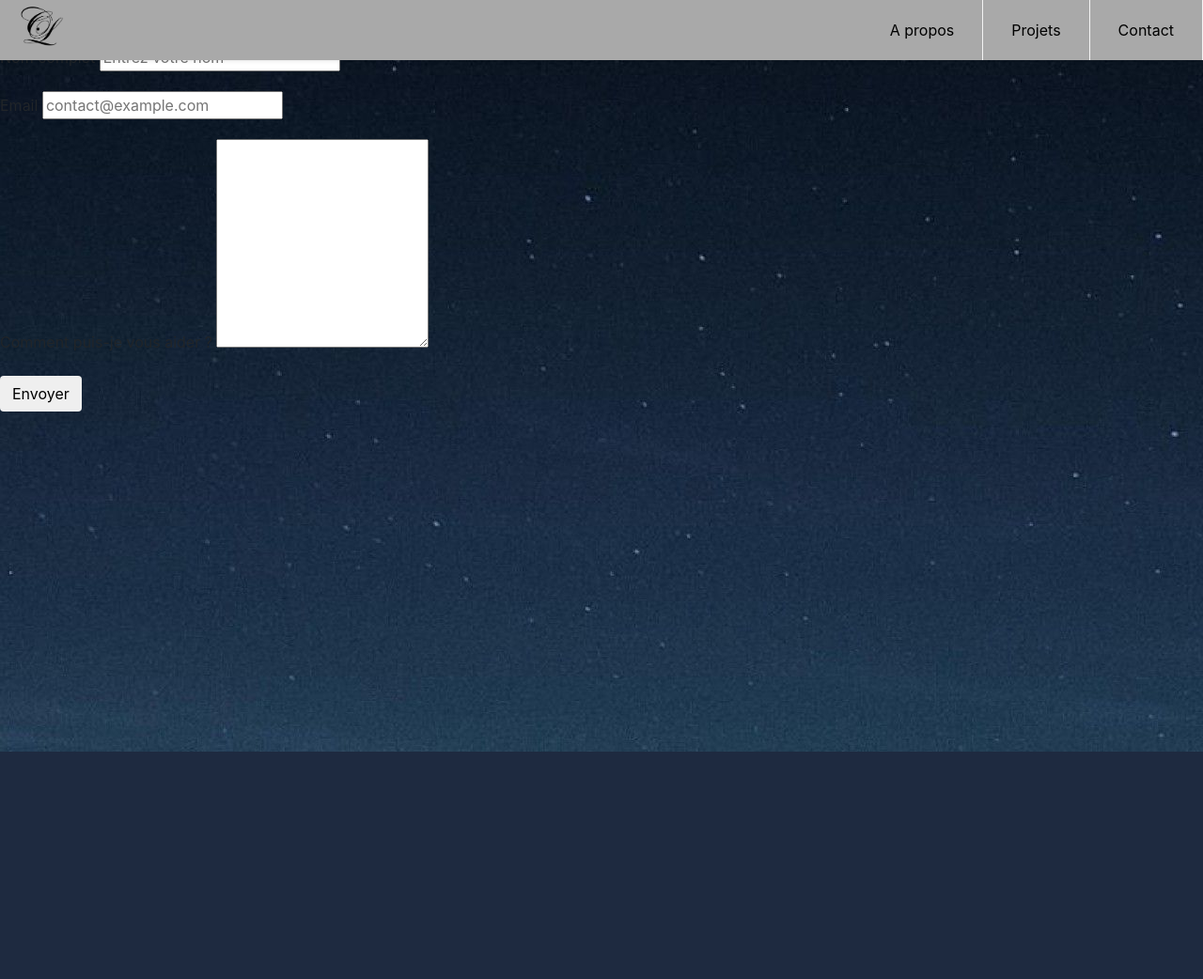
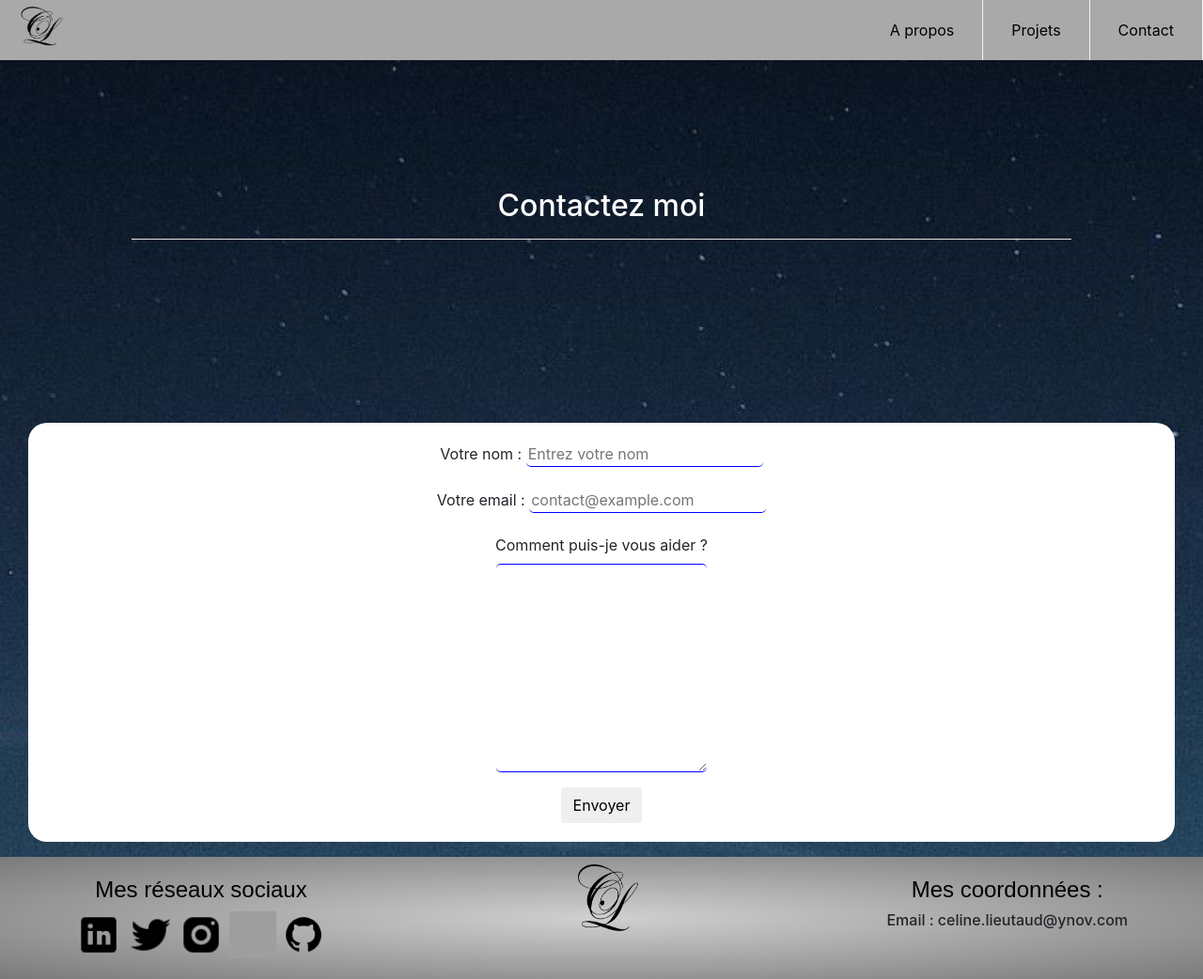
Before and after one commit to OphisDgn/projetweb, a PHP site: page /contact.html in a window 1280 px wide. Shown: the whole page at 94% size. Before the commit the page ends 800 px from the top, so only its background shows below. Run offline with PHP 8.4, Linux system fonts and the light colour scheme; grey boxes are pictures that could not be loaded.

Commit message:
bonne nuit

```diff
--- a/about.css
+++ b/about.css
@@ -198,13 +198,16 @@ h2 {
 /* fin section B */
 
 /* bouton de competences */
+#compte {
+    text-align: center;
+    margin-bottom: 30px;
+}
 .btn-competence {
     color: white;
     text-align: center;
 }
 .btn {
     border: 2px solid black;
-    text-align: center;
 }
 .btn-primary {
     color: #000;
--- a/about.html
+++ b/about.html
@@ -55,7 +55,7 @@
             </li>
         </ul>
     </section>
-    <section>
+    <section id="compte">
         <div id="bouton">
             <p class="btn-competence">Apprenez à me connaître au travers de mes compétences</p>
             <a class="btn btn-primary btn-xl" href="competence.html" role="button" style="color: black">Competences</a>
--- a/contact.css
+++ b/contact.css
@@ -1,16 +1,4 @@
-body {
-  margin: 0;
-  font-family: Helvetica, sans-serif;
-  background-image: url(image/thor.jpg);
-}
-
-.logo {
-  color: black;
-}
-
-
 /* header */
-
 .header {
   background-color: darkgray;
   box-shadow: 1px 1px 4px 0 rgba(0,0,0,.1);
@@ -124,4 +112,132 @@ body {
   }
 }
 
-/* partie formulaire */
+/* general */
+body {
+  margin: 0;
+  font-family: Helvetica, sans-serif;
+  background-image: url(image/thor.jpg);
+}
+
+.logo {
+  color: black;
+}
+
+hr {
+    background-color: white;
+    width: 400px;
+}
+@media (min-width: 48em) {
+    hr {
+        background-color: white;
+        width: 1000px;
+    }
+}
+/* fin general */
+
+/* section A  */
+#section-a {
+    background-image: url(image/thor.jpg);
+    background-repeat: no-repeat;
+    color: white;
+    height: 450px;
+}
+.content-wrap {
+    padding-top: 200px;
+    text-align: center;
+}
+/* fin section A */
+
+/* section conta = formulaire */
+#conta {
+    background-color: white;
+    text-align: center;
+    margin-left: 30px;
+    margin-right: 30px;
+    border-radius: 20px;
+}
+#form {
+    padding-top: 20px;
+    padding-bottom: 20px;
+}
+#name, #email, #message {
+    border-radius: 5px;
+    border: none;
+    border-bottom: 1px solid blue;
+}
+#message {
+    min-height: 90px;
+    max-height: 400px;
+    min-width: 50px;
+    max-width: 400px;
+    border-top: 1px solid blue;
+}
+/* partie footer */
+#socialmedia {
+    padding-top: 3px;
+}
+#coordonnes {
+    padding-top: 52px;
+}
+#logofooter {
+    margin-top: 2px;
+    padding-top: 2px;
+    height: 80px;
+    width: 70px;
+}
+#footer {
+    background: radial-gradient(#D1D0D0, #7A7A7A);
+    height: 250px;
+    text-align: center;
+}
+#footer h4 {
+    color: black;
+    padding-top: 1px;
+    font-family: sans-serif;
+}
+#link-link, #link-insta, #link-face, #link-git {
+    padding-top: 2px;
+    padding-bottom: 5px;
+}
+#linkedin, #twitter, #facebook, #instagram, #github {
+    height: 20px;
+    width: 20px;
+}
+#footer #linkedin, #twitter, #facebook, #instagram, #github {
+	-webkit-transform: scale(1);
+	transform: scale(1);
+	-webkit-transition: .3s ease-in-out;
+	transition: .3s ease-in-out;
+}
+#footer #linkedin:hover, #twitter:hover, #facebook:hover, #instagram:hover, #github:hover {
+	-webkit-transform: scale(1.3);
+	transform: scale(1.3);
+}
+
+@media (min-width: 48em) {
+    #footer {
+        background: radial-gradient(#D1D0D0, #7A7A7A);
+        height: 130px;
+        text-align: center;
+    }
+    #footlogo {
+        margin-top: 20px;
+        padding-top: 2px;
+        height: 100px;
+        width: 90px;
+    }
+    #socialmedia {
+        float: left;
+        padding-left: 80px;
+        padding-top: 20px;
+    }
+    #coordonnes {
+        float: right;
+        padding-right: 80px;
+        padding-top: 20px;
+    }
+    #linkedin, #twitter, #facebook, #instagram, #github {
+        height: 50px;
+        width: 50px;
+    }
+}
--- a/contact.html
+++ b/contact.html
@@ -22,22 +22,28 @@
     <li><a href="contact.html" style="color: black">Contact</a></li>
   </ul>
 </header>
+    <!-- Section A -->
+<section id="section-a" class="grid">
+    <div class="content-wrap">
+        <h2 class="content-tile">Contactez moi</h2>
+        <hr>
+    </div>
+</section>
 
 <section id="conta">
     <div class="box form-box">
         <div class="wrapper">
-            <h2 class="content-title contact" id="contact">Contact Us</h2>
             <form id="form" action="https://www.freecodecamp.com/email-submit">
                 <p>
-                    <label for="lastName">Nom complet</label>
-                    <input type="text" id="lastName" placeholder="Entrez votre nom">
+                    <label for="lastName">Votre nom :</label>
+                    <input type="text" id="name" placeholder="Entrez votre nom">
                 </p>
                 <p>
-                    <label for="email">Email</label>
+                    <label for="email">Votre email :</label>
                     <input type="email" id="email" placeholder="contact@example.com">
                 </p>
+                    <label for="message" id="how">Comment puis-je vous aider ?</label>
                 <p>
-                    <label for="message">Comment puis-je vous aider ?</label>
                     <textarea id="message" rows="9"></textarea>
                 </p>
                 <button type="submit" class="btn" id="submit">Envoyer</button>
@@ -45,5 +51,24 @@
         </div>
     </div>
 </section>
+
+    <!-- partie media icons-->
+<footer id="footer">
+    <img src="image/logo.png" id="logofooter">
+    <div id="socialmedia" style="height: 20px">
+        <h4>Mes réseaux sociaux</h4>
+        <div id="liens">
+            <a href="https://www.linkedin.com/in/c%C3%A9line-lieutaud-b7804b171/" id="link-link"><img src="image/icons8-linkedin-48.png" id="linkedin"></a>
+            <a href="https://www.linkedin.com/in/c%C3%A9line-lieutaud-b7804b171/" id="link-twit"><img src="image/icons8-twitter-squared-48.png" id="twitter"></a>
+            <a href="https://www.instagram.com/ltd.celine/" id="link-insta"><img src="image/icons8-instagram-48.png" id="instagram"></a>
+            <a href="https://www.facebook.com/celine.lieutaud" id="link-face"><img src="image/icons8-facebook-old-48.png" id="facebook"></a>
+            <a href="https://github.com/OphisDgn" id="link-git"><img src="image/icons8-github-64.png" id="github"></a>
+        </div>
+    </div>
+    <div id="coordonnes">
+        <h4>Mes coordonnées :</h4>
+        <h6>Email : celine.lieutaud@ynov.com</h6>
+    </div>
+</footer>
 </body>
 </html>
```
